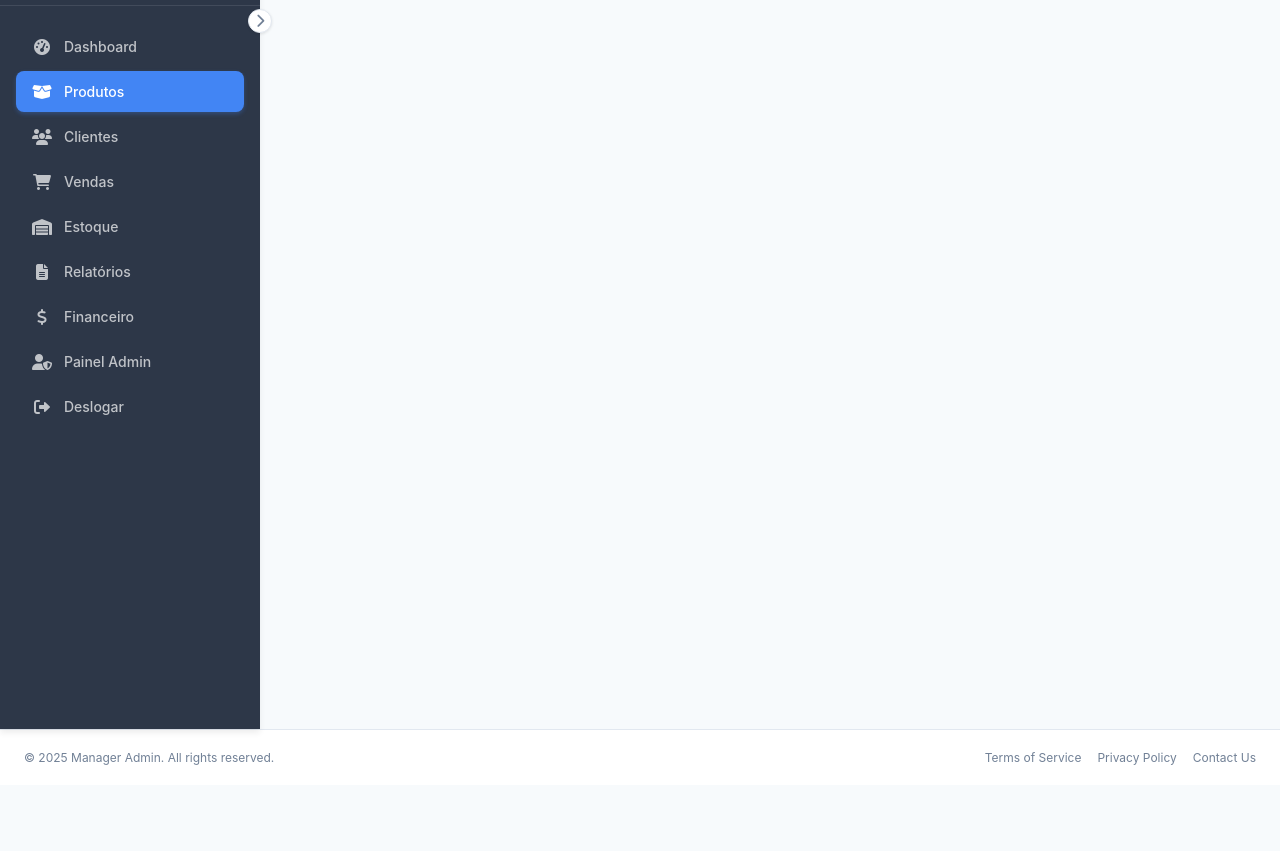
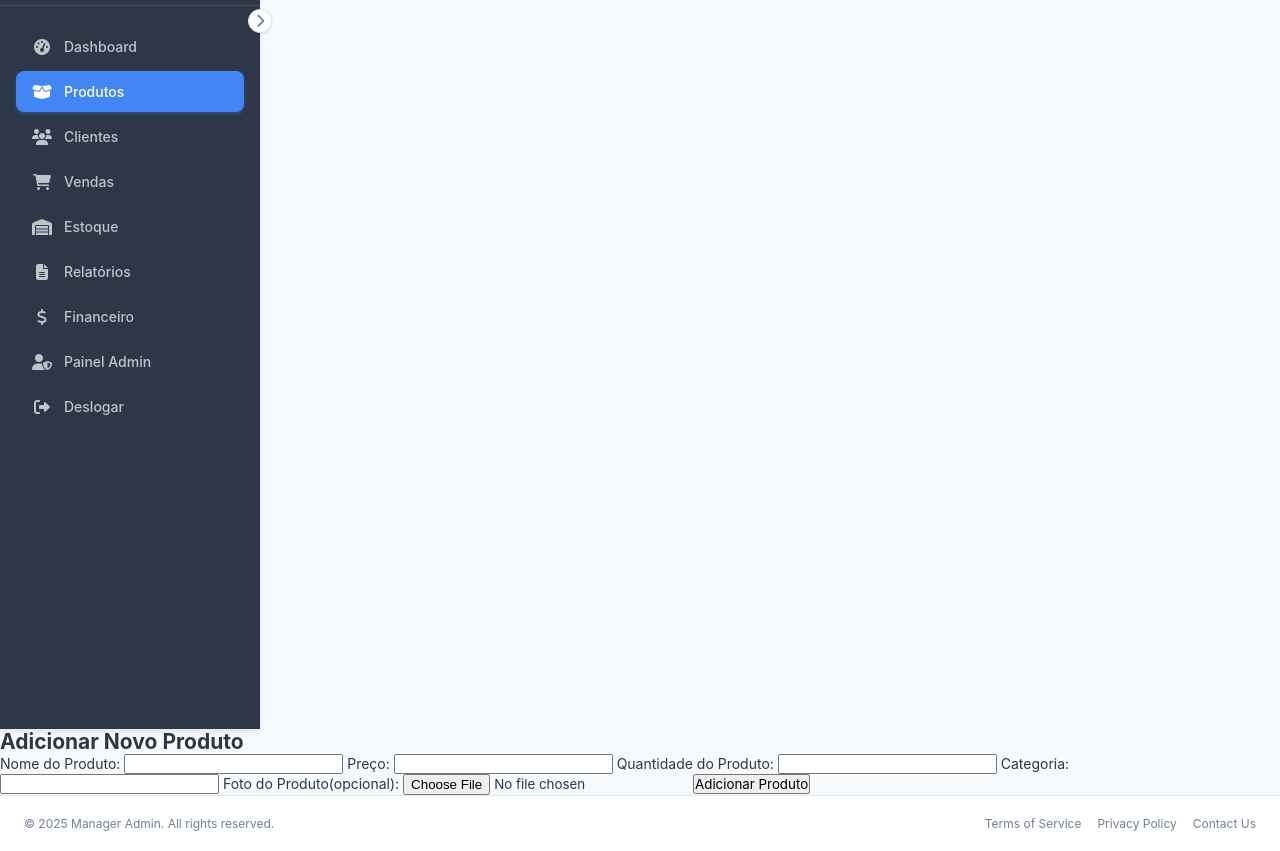
Before and after one commit to MartnsProjetos/Save-Manager, a website: page public/Produtos.html in a window 1280 px wide. Shown: the part 71-922 px from the top of the page. Before the commit the page ends 856 px from the top, so only its background shows below. Drawn offline with nearby package versions, Linux system fonts and the light colour scheme; files whose address does not match are found by name.

Commit message:
inicioFormProdutos

```diff
--- a/assets/css/Produtos.css
+++ b/assets/css/Produtos.css
@@ -217,6 +217,7 @@ body {
     color: var(--text-secondary);          /* Cor cinza */
 }
 
+
 /* ========== RESPONSIVIDADE - TABLETS E MOBILE ========== */
 @media (max-width: 768px) {
     /* Sidebar sempre colapsada em telas pequenas */
--- a/public/Produtos.html
+++ b/public/Produtos.html
@@ -94,7 +94,28 @@
     </div>
 </div>
 
+    <!-- Formulário Cadastro de Produtos -->
+    <section class="produtos-form-section">
+        <h2>Adicionar Novo Produto</h2>
+        <form id="formProdutoNovo">
+            <label for="nomeProduto">Nome do Produto:</label>
+            <input type="text" id="nomeProduto" name="nomeProduto" required>
 
+            <label for="precoProduto">Preço:</label>
+            <input type="number" id="precoProduto" name="precoProduto" step="0.01" required>
+
+            <label for="quantidadeProduto">Quantidade do Produto:</label>
+            <input type="number" id="quantidadeProduto" name="quantidadeProduto" required>
+
+            <label for="categoriaProduto">Categoria:</label>
+            <input type="text" id="categoriaProduto" name="categoriaProduto" required>
+
+            <label for="fotoProduto">Foto do Produto(opcional):</label>
+            <input type="file" id="fotoProduto" name="fotoProduto">
+
+            <button type="submit">Adicionar Produto</button>
+        </form>
+    </section>
 
             <!-- Footer -->
             <div class="footer">
```
